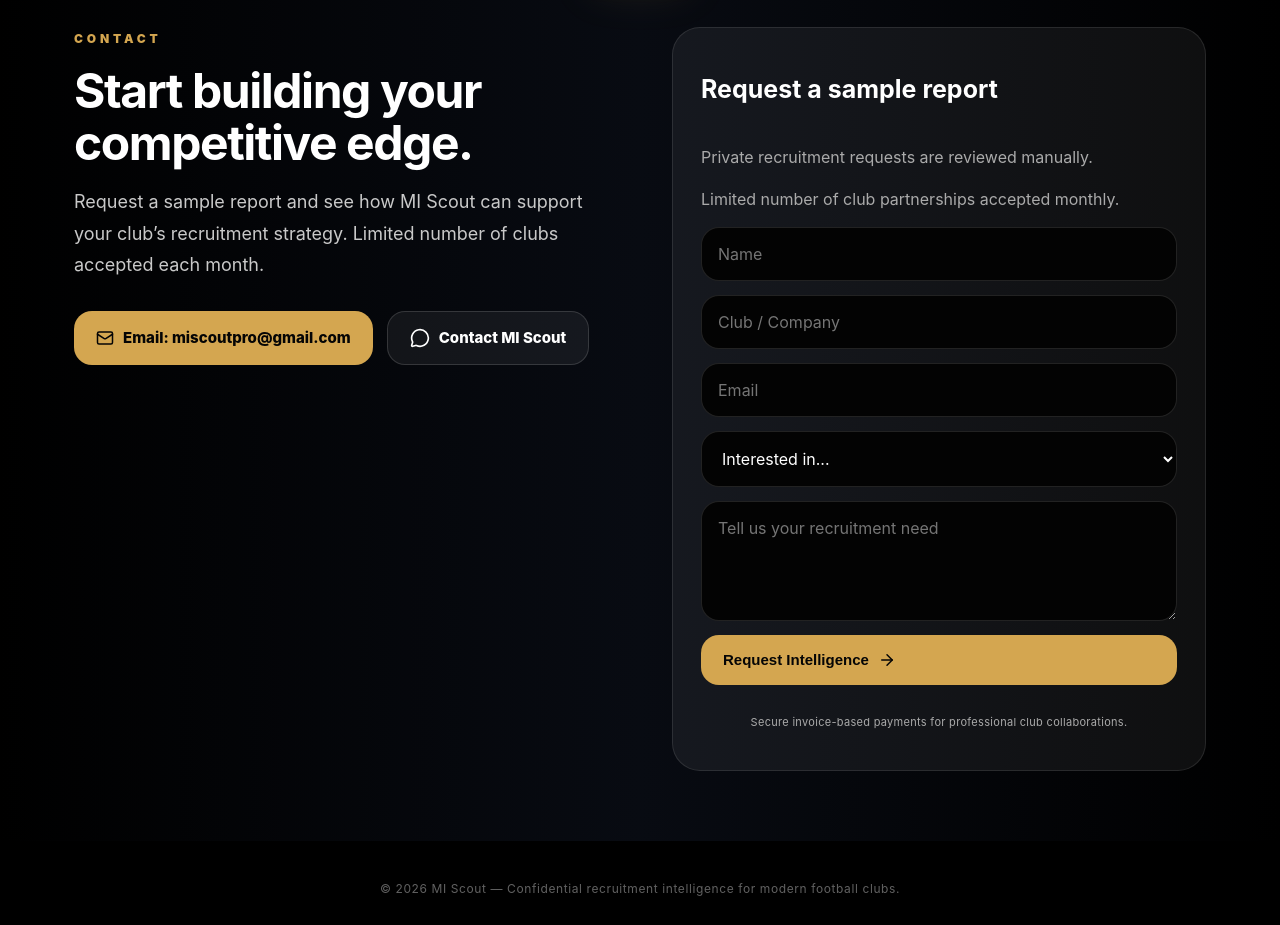
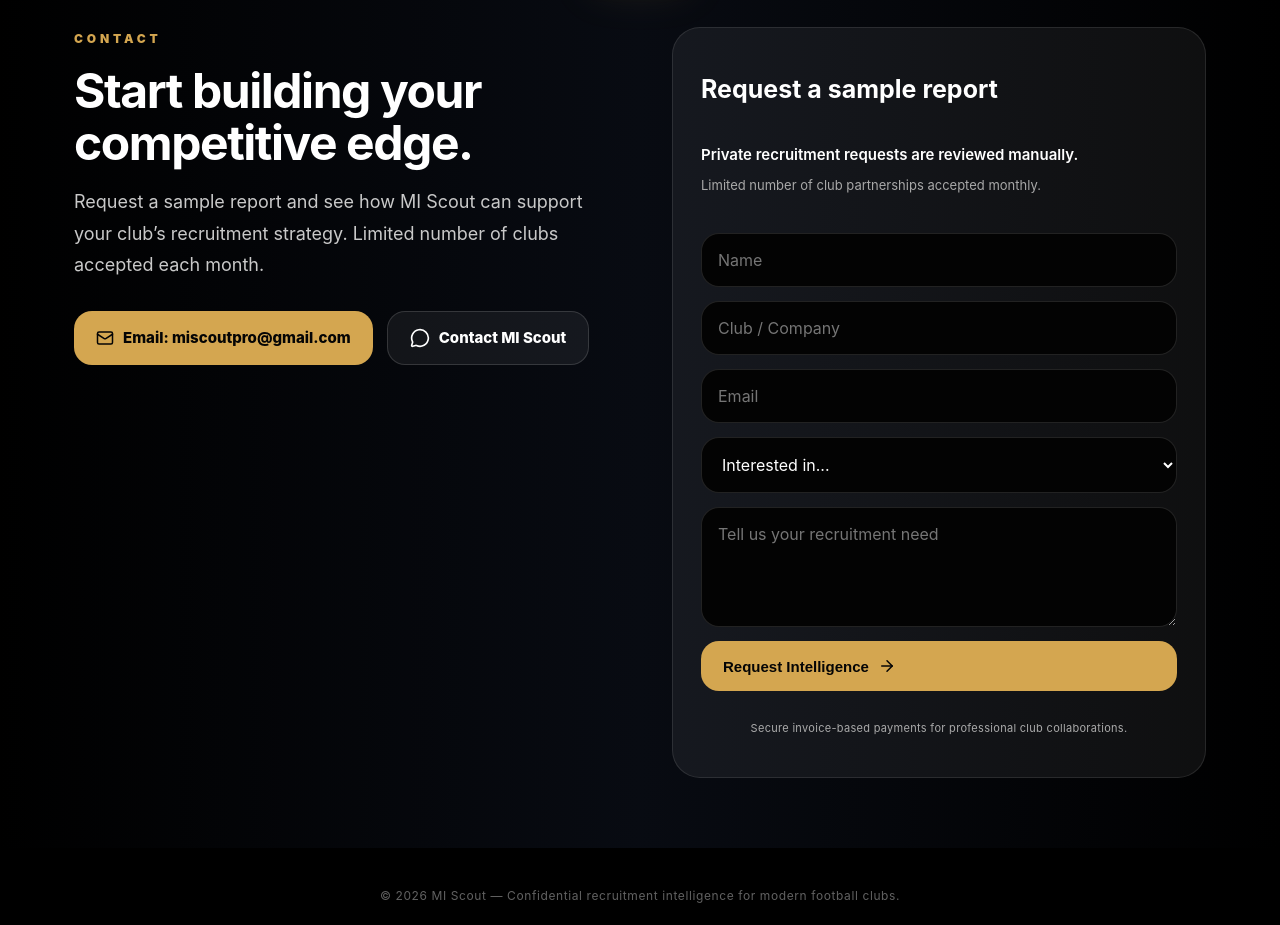
Before and after one commit to miscoutpro/mi-scout-site, a React (Vite) app: page / in a window 1280 px wide. Shown: the part 9020-9945 px from the top of the page. Built offline with nearby package versions, Linux system fonts and the light colour scheme.

Commit message:
Update styles.css

```diff
--- a/src/styles.css
+++ b/src/styles.css
@@ -703,3 +703,24 @@
 .insight-card:hover .insight-link {
   transform: translateX(4px);
 }
+.contact-note {
+  margin-bottom: 24px;
+}
+
+.contact-note p {
+  color: #ffffff;
+
+  font-size: 15px;
+
+  font-weight: 600;
+
+  margin-bottom: 6px;
+}
+
+.contact-note span {
+  color: #a8a8a8;
+
+  font-size: 13px;
+
+  line-height: 1.6;
+}
```
